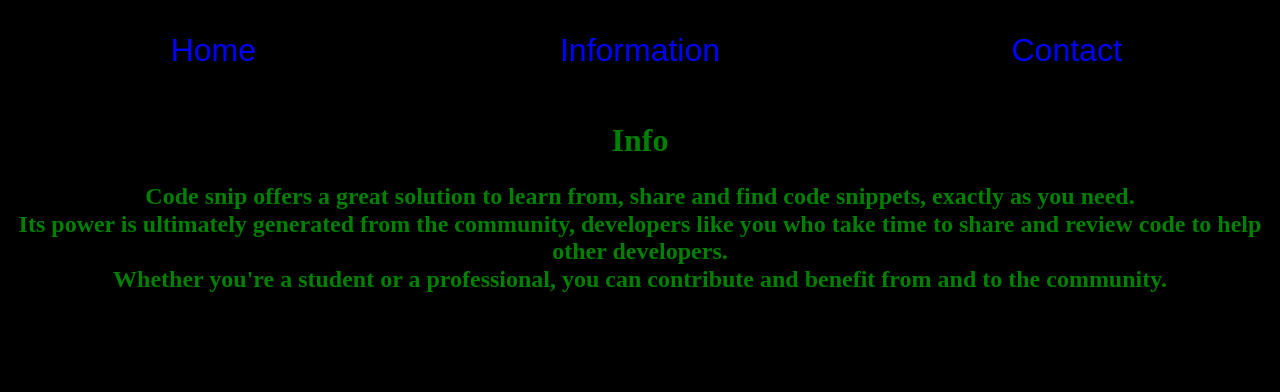
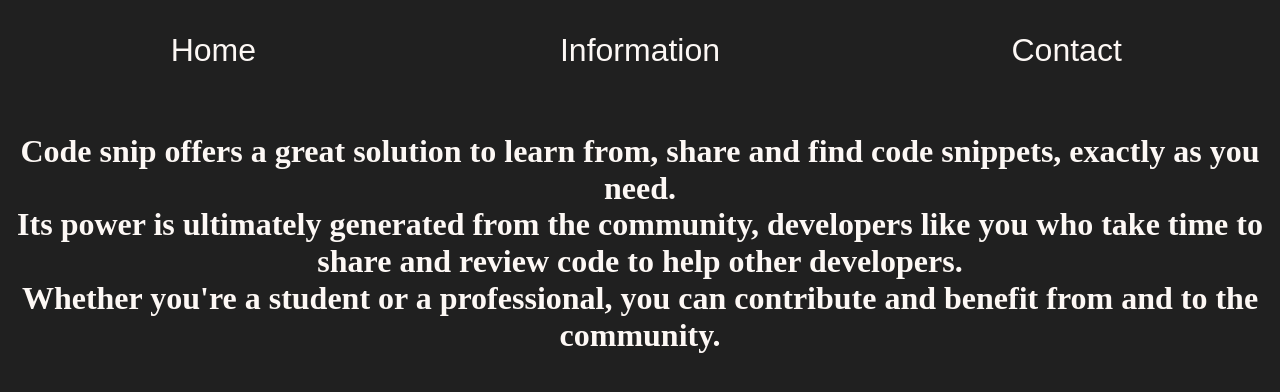
Before and after one commit to Luciano-Bercini/Code-Snip, a Flask app: page /information in a window 1280 px wide. Shown: the top 392 px of the page. Run offline with Flask 2, Linux system fonts and the light colour scheme; some libraries are stand-ins or nearby versions.

Commit message:
Minor improvements.

```diff
--- a/static/main.js
+++ b/static/main.js
@@ -13,7 +13,11 @@
         }
     })
 }
-
+function updateCode(text) {
+  let result_element = document.querySelector("#highlight");
+  result_element.innerHTML = text.replace(new RegExp("&", "g"), "&").replace(new RegExp("<", "g"), "<");
+  hljs.highlightBlock(result_element);
+}
 function insertHeader()
 {
     let header = document.createElement("header");
--- a/static/styles.css
+++ b/static/styles.css
@@ -1,7 +1,19 @@
+:root  {
+    --black: #202020;
+    --grey: #707070;
+    --grey_darker: #3F3F3F;
+    --yellow:#FFD60C;
+    --yellow_darker: #e5bf00;
+    --white:#FDF8F5;
+    --red: #c20b0b;
+}
 body {
     font-family: serif;
-    background-color: black;
-    color:green;
+    background-color: var(--black);
+    color: var(--white);
+}
+h1, h2 {
+    text-align: center;
 }
 .centered-text {
     text-align: center;
@@ -12,7 +24,7 @@
 }
 .post-content {
     font-size: 1em;
-    color:black;
+    color:var(--black);
 }
 .big-text {
     font-size: 2em;
@@ -32,43 +44,64 @@
   padding: 12px 20px;
   border: 1px solid #ccc;
   border-radius: 4px;
-  outline-color: #45a049;
+  outline-color: var(--yellow);
   box-sizing: border-box;
+  margin-block-start: 1em;
+  margin-block-end: 1em;
 }
-textarea, select {
+textarea, code, select {
   width: 80%;
   padding: 12px 20px;
   border: 1px solid #ccc;
   border-radius: 4px;
-  outline-color: #45a049;
+  outline-color: var(--yellow);
   box-sizing: border-box;
 }
+/*#editor {
+  color: transparent;
+  background: transparent;
+  caret-color: var(--white);
+      z-index: 1;
+}
+#highlight {
+  z-index: 0;
+}
+#editor, #highlight {
+  margin: 10px;
+  padding: 10px;
+  border: 0;
+  width: calc(100% - 32px);
+  height: 150px;
+  position: absolute;
+  top: 50%;
+  left: 0;
+}
+#editor, #highlight, #highlight * {
+  // Also add text styles to highlighting tokens.
+  font-size: 15pt;
+  font-family: monospace;
+  line-height: 20pt;
+}
+*/
 input[type=submit] {
   width: 80%;
-  background-color: green;
-  color: white;
+  background-color: var(--yellow);
+  color: var(--black);
   padding: 14px 20px;
   border: none;
   font-size: 1.5em;
   border-radius: 4px;
   cursor: pointer;
+  margin-block-start: 1em;
+  margin-block-end: 1em;
 }
 input[type=submit]:hover {
-  background-color: #45a049;
-}
-h1 {
-    text-align: center;
-}
-h2 {
-    text-align: center;
+  background-color: var(--yellow_darker);
 }
 a {
     text-decoration: none;
-    color:blue;
+    color: var(--white);
 }
 a:hover {
-    color: #61fff8;
+    color: var(--yellow);
 }
-a:active {
-    color: #d556ff;
-}
--- a/templates/base.html
+++ b/templates/base.html
@@ -8,6 +8,7 @@
     <link rel="stylesheet" href="https://unpkg.com/purecss@2.0.6/build/pure-min.css" integrity="sha384-Uu6IeWbM+gzNVXJcM9XV3SohHtmWE+3VGi496jvgX1jyvDTXfdK+rfZc8C1Aehk5" crossorigin="anonymous">
     <link rel="stylesheet" href="https://unpkg.com/purecss@2.0.6/build/grids-responsive-min.css">
     <link rel="stylesheet" href="https://unpkg.com/purecss@1.0.1/build/base-min.css">
+    <link rel="stylesheet" href="https://unpkg.com/@highlightjs/cdn-assets@10.7.2/styles/default.min.css">
     <link rel="stylesheet" href="{{ url_for('static', filename='styles.css') }}">
     {% block head %}
     {% endblock %}
@@ -36,5 +37,6 @@
     {% block body %}
     {% endblock %}
     <script src="{{ url_for('static', filename='main.js') }}"></script>
+    <script src="https://unpkg.com/@highlightjs/cdn-assets@10.7.2/highlight.min.js"></script>
 </body>
 </html>
--- a/templates/information.html
+++ b/templates/information.html
@@ -5,12 +5,11 @@
 {% endblock %}
 
 {% block body %}
-    <h1>Info</h1>
-    <h2>
-           <p>
+    <h1>
+        <p>
             Code snip offers a great solution to learn from, share and find code snippets, exactly as you need.<br>
             Its power is ultimately generated from the community, developers like you who take time to share and review code to help other developers.<br>
             Whether you're a student or a professional, you can contribute and benefit from and to the community.<br>
         </p>
-    </h2>
+    </h1>
 {% endblock %}
```
Also changed, not shown: templates/code.html (+15 -6 lines), templates/contact.html (+3 -4 lines), templates/index.html (+9 -9 lines), templates/update.html (+8 -12 lines), test.db.
